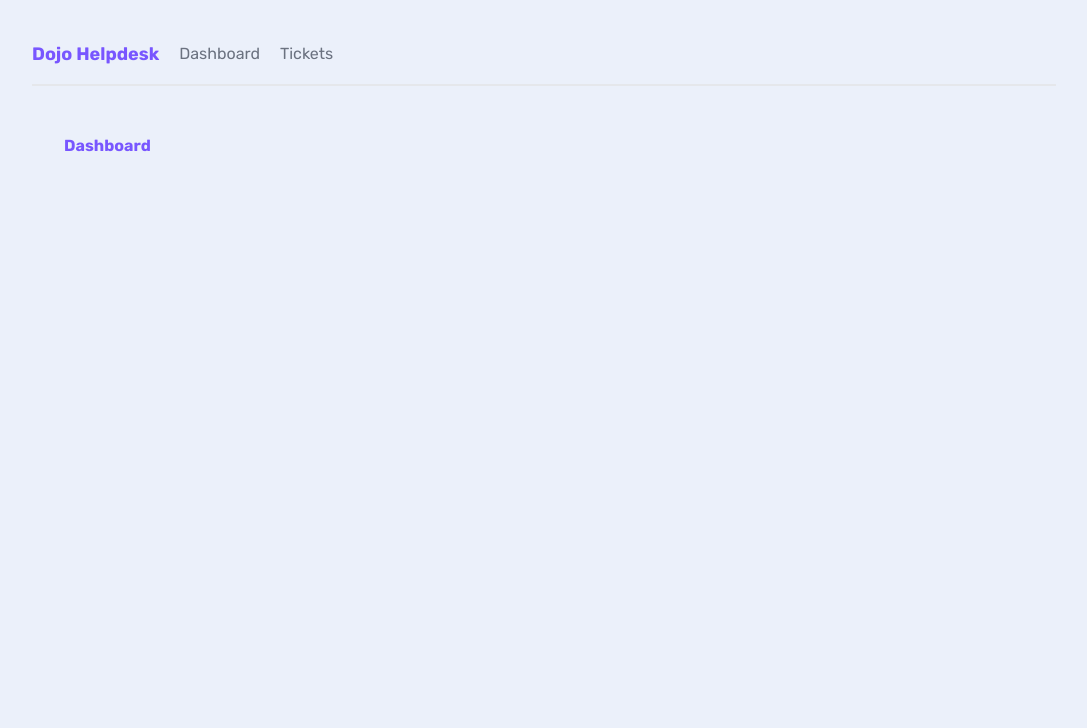
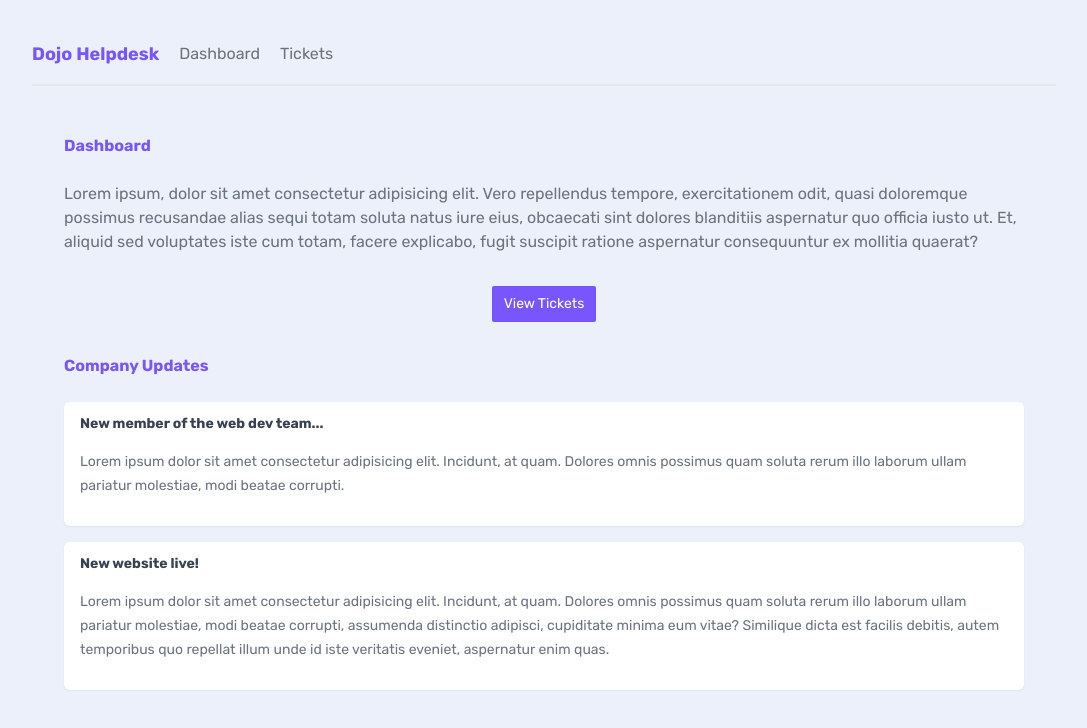
Before and after one commit to Eynvaav/dojo-helpdesk, a Next.js app: page / in a window 1280 px wide. Shown: the top 728 px of the page, without its empty margins (96-1183 px from the left). Built offline with nearby package versions, Linux system fonts and the light colour scheme.

Commit message:
update home page

```diff
--- a/app/page.jsx
+++ b/app/page.jsx
@@ -1,7 +1,45 @@
+import Link from 'next/link';
+
 export default function Home() {
 	return (
 		<main>
 			<h2>Dashboard</h2>
+			<p>
+				Lorem ipsum, dolor sit amet consectetur adipisicing elit. Vero
+				repellendus tempore, exercitationem odit, quasi doloremque possimus
+				recusandae alias sequi totam soluta natus iure eius, obcaecati sint
+				dolores blanditiis aspernatur quo officia iusto ut. Et, aliquid sed
+				voluptates iste cum totam, facere explicabo, fugit suscipit ratione
+				aspernatur consequuntur ex mollitia quaerat?
+			</p>
+
+			<div className='flex justify-center my-8'>
+				<Link href='/tickets'>
+					<button className='btn-primary'>View Tickets</button>
+				</Link>
+			</div>
+
+			<h2>Company Updates</h2>
+
+			<div className='card'>
+				<h3>New member of the web dev team...</h3>
+				<p>
+					Lorem ipsum dolor sit amet consectetur adipisicing elit. Incidunt, at
+					quam. Dolores omnis possimus quam soluta rerum illo laborum ullam
+					pariatur molestiae, modi beatae corrupti.
+				</p>
+			</div>
+			<div className='card'>
+				<h3>New website live!</h3>
+				<p>
+					Lorem ipsum dolor sit amet consectetur adipisicing elit. Incidunt, at
+					quam. Dolores omnis possimus quam soluta rerum illo laborum ullam
+					pariatur molestiae, modi beatae corrupti, assumenda distinctio
+					adipisci, cupiditate minima eum vitae? Similique dicta est facilis
+					debitis, autem temporibus quo repellat illum unde id iste veritatis
+					eveniet, aspernatur enim quas.
+				</p>
+			</div>
 		</main>
 	);
 }
```
